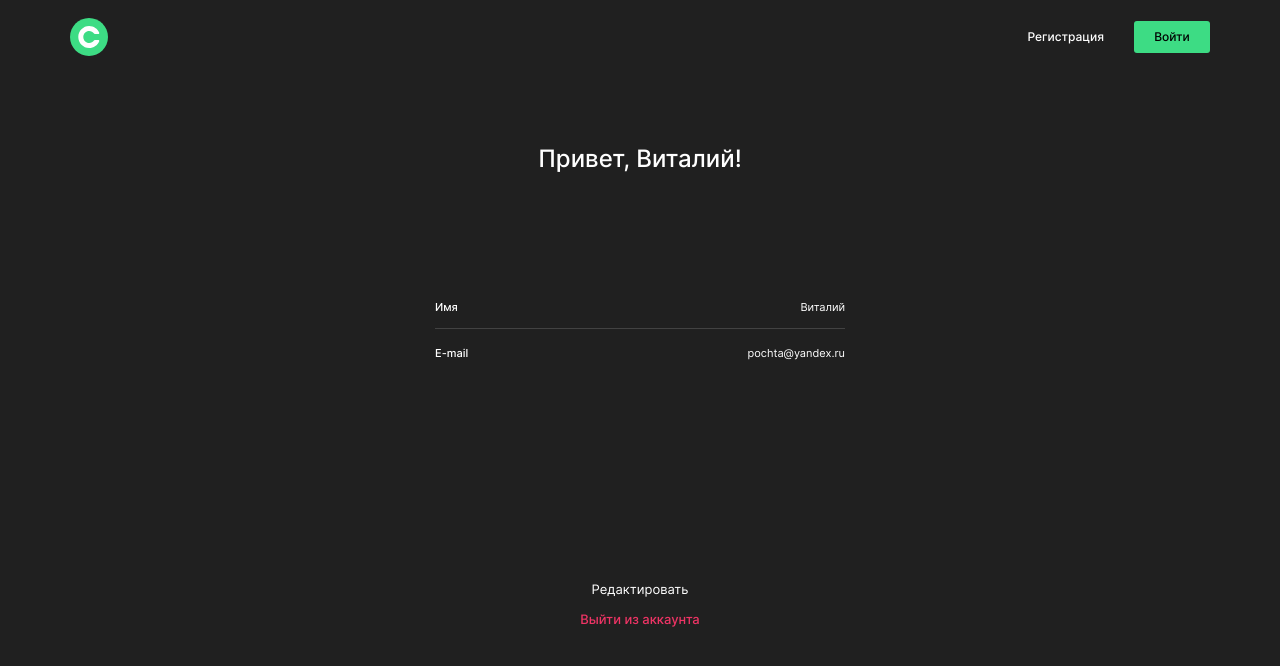
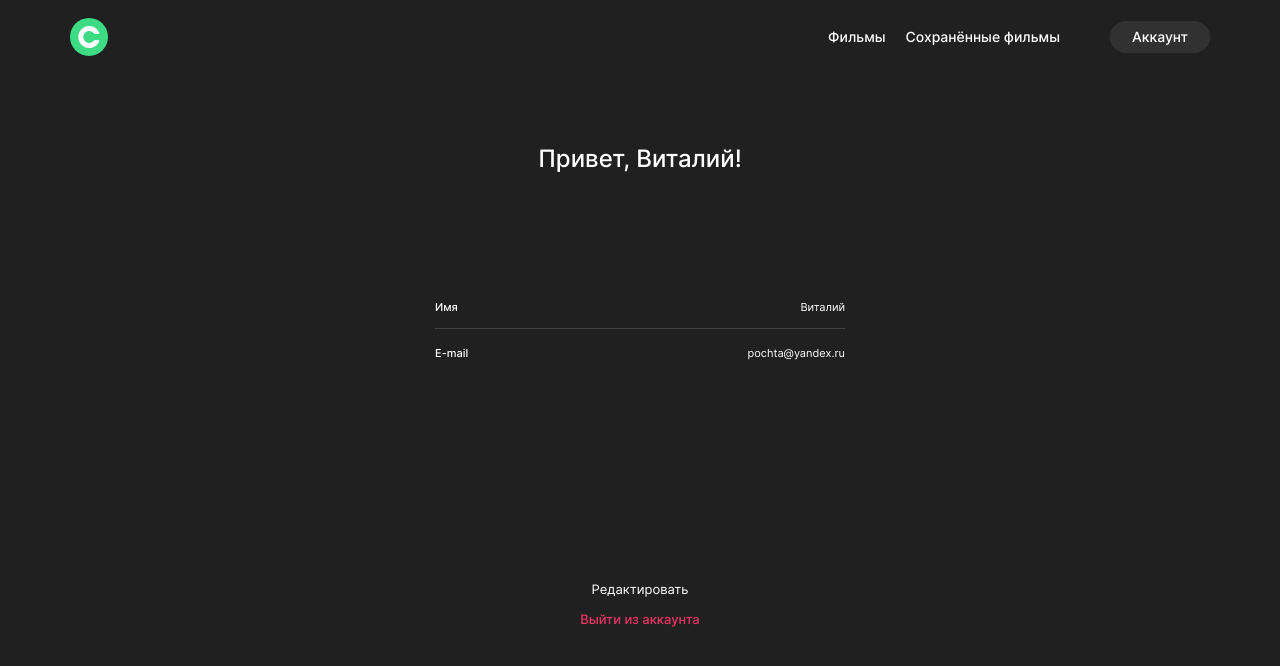
Before and after one commit to ilya-120/movies-explorer-frontend, a React (Create React App) app: page /profile in a window 1280 px wide. Shown: the top 666 px of the page. Built offline with nearby package versions, Linux system fonts and the light colour scheme.

Commit message:
"feat: сделал navigation menu этап 3 фронтенд"

```diff
--- a/src/components/App/App.js
+++ b/src/components/App/App.js
@@ -1,4 +1,4 @@
-import React from 'react';
+import React, { useState } from 'react';
 import { Route, Routes } from 'react-router-dom';
 import Main from '../Main/Main';
 import NotFound from '../NotFound/NotFound';
@@ -8,6 +8,13 @@ import './App.css';
 import Profile from '../Profile/Profile';
 
 function App() {
+
+  const [isMenuOpen, setMenuOpen] = useState(false);
+
+  function handleMenuOpen() {
+    setMenuOpen(!isMenuOpen);
+  }
+
   return (
     <div className="root">
       <Routes>
@@ -29,11 +36,13 @@ function App() {
                 loggedIn={true}
                 userName={'Виталий'}
                 email={'pochta@yandex.ru'}
+                isMenuOpen={isMenuOpen}
+                onClicOpen={handleMenuOpen}
               />
             } />
           <Route path="/"
             element={
-              <Main loggedIn={false} />
+              <Main />
             } />
           <Route path="*"
             element={
--- a/src/components/Header/Header.js
+++ b/src/components/Header/Header.js
@@ -4,7 +4,7 @@ import { Link } from 'react-router-dom';
 import Navigation from '../Navigation/Navigation';
 import './Header.css';
 
-function Header({ loggedIn }) {
+function Header({ loggedIn, isMenuOpen, onClicOpen }) {
   return (
     <header className={`header ${loggedIn && 'header_isloggedIn'}`}>
       <Link to="/">
@@ -14,7 +14,11 @@ function Header({ loggedIn }) {
           className={`header__logo ${loggedIn && 'header__logo_isloggedIn'}`}
         />
       </Link>
-      <Navigation />
+      <Navigation
+        loggedIn={loggedIn}
+        isMenuOpen={isMenuOpen}
+        onClicOpen={onClicOpen}
+      />
     </header>
   )
 }
--- a/src/components/Main/Main.js
+++ b/src/components/Main/Main.js
@@ -7,10 +7,12 @@ import AboutMe from '../AboutMe/AboutMe';
 import Portfolio from '../Portfolio/Portfolio';
 import Footer from '../Footer/Footer';
 
-function Main({ loggedIn }) {
+function Main() {
   return (
     <>
-      <Header loggedIn={loggedIn} />
+      <Header
+        loggedIn={false}
+      />
       <Promo />
       <AboutProject />
       <Techs />
--- a/src/components/Navigation/Navigation.css
+++ b/src/components/Navigation/Navigation.css
@@ -62,3 +62,164 @@
     line-height: 1.6;
   }
 }
+
+.navigation__menu-button-null {
+  list-style-type: none;
+  padding: 0;
+  margin: 0;
+}
+
+.navigation__menu-button {
+  display: grid;
+  grid-auto-flow: row;
+  list-style-type: none;
+}
+
+.navigation__menu-button:hover {
+  opacity: 0.8;
+  transition: opacity 0.2s;
+  cursor: pointer;
+  z-index: 2;
+}
+
+@media screen and (max-width: 768px) {
+  .navigation__button_action_close {
+    width: 16px;
+    height: 16px;
+    background-image: url(../../images/Close-Icon.svg);
+    background-color: #202020;
+    background-repeat: no-repeat;
+    background-position: center;
+    background-size: cover;
+    z-index: 2;
+  }
+}
+
+@media screen and (max-width: 768px) {
+  .navigation__button_action_open {
+    width: 28px;
+    height: 7px;
+    background-color: #202020;
+    border-bottom: 3px solid #FFFFFF;
+    border-top: 3px solid #FFFFFF;
+    outline: none;
+    background: none;
+    list-style-type: none;
+  }
+
+  .navigation__button_action_open:last-of-type {
+    border-top: none;
+  }
+}
+
+.header__menu {
+  display: contents;
+}
+
+@media screen and (max-width: 768px) {
+  .header__menu {
+    display: none;
+  }
+}
+
+.header__button_isloggedIn {
+  width: 100px;
+  min-height: 32px;
+  border-radius: 20px;
+  background-color: #313131;
+}
+
+
+.header__button-text_isloggedIn {
+  color: #ffffff;
+  font-weight: 500;
+  font-size: 14px;
+  line-height: 1.14;
+}
+
+.header__link_isloggedIn {
+  font-weight: 500;
+  font-size: 14px;
+  line-height: 1.29;
+  margin-right: 20px;
+}
+
+.header__burger-menu {
+  display: none;
+}
+
+@media screen and (max-width: 768px) {
+  .header__burger-menu_activ {
+    width: 520px;
+    margin-right: 0;
+    min-height: 1024px;
+    display: flex;
+    flex-direction: column;
+    align-items: center;
+    position: fixed;
+    z-index: 1;
+    top: 0;
+    right: 0;
+    background-color: #202020;
+  }
+}
+
+.header__link_burger-menu_activ {
+  min-height: 28px;
+  font-weight: 500;
+  font-size: 18px;
+  line-height: 1.22;
+  border-bottom: 2px solid #ffffff;
+  margin-bottom: 22px;
+}
+
+.header__link_burger-menu {
+  min-height: 28px;
+  font-weight: 500;
+  font-size: 18px;
+  line-height: 1.22;
+  border: none;
+  margin-bottom: 22px;
+}
+
+.header__link_burger-menu:first-of-type {
+  margin-top: 159px;
+}
+
+.header__button_burger-menu {
+  margin: 594px auto 0;
+}
+
+@media screen and (max-width: 525px) {
+  .header__burger-menu_activ {
+    width: 320px;
+    margin-right: 0;
+    min-height: 780px;
+    display: flex;
+    flex-direction: column;
+    align-items: center;
+    position: fixed;
+    z-index: 1;
+    top: 0;
+    right: 0;
+    background-color: #202020;
+  }
+
+  .header__link_burger-menu:first-of-type {
+    margin-top: 153px;
+  }
+
+  .header__button_burger-menu {
+    margin: 419px auto 0;
+  }
+
+  .header__link_burger-menu_activ {
+    min-height: 31px;
+    margin-bottom: 15px;
+  }
+
+  .header__link_burger-menu {
+    min-height: 31px;
+    margin-bottom: 15px;
+  }
+}
--- a/src/components/Navigation/Navigation.js
+++ b/src/components/Navigation/Navigation.js
@@ -1,16 +1,39 @@
 import React from 'react';
 import { Link } from 'react-router-dom';
+import { NavLink } from 'react-router-dom';
 import './Navigation.css'
 
-function Navigation() {
+function Navigation({ loggedIn, isMenuOpen, onClicOpen }) {
   return (
     <nav className="navigation">
-      <>
-        <Link to="/signup" className="header__link">Регистрация</Link>
-        <Link to="/signin" className="header__button">
-          <p className="header__button-text">Войти</p>
+      <ul className={`navigation__menu-button-null ${loggedIn && 'navigation__menu-button'}`} onClick={onClicOpen}>
+        <li className={`${loggedIn && isMenuOpen && 'navigation__button_action_close'}`}></li>
+        <li className={`${loggedIn && !isMenuOpen && 'navigation__button_action_open'}`}></li>
+        <li className={`${loggedIn && !isMenuOpen && 'navigation__button_action_open'}`}></li>
+      </ul>
+      {!loggedIn ?
+        (<>
+          <Link to="/signup" className='header__link'>Регистрация</Link>
+          <Link to="/signin" className='header__button'>
+            <p className='header__button-text'>Войти</p>
+          </Link>
+        </>) : (<>
+          <div className="header__menu">
+            <Link to="/movies" className="header__link header__link_isloggedIn">Фильмы</Link>
+            <Link to="/saved-movies" className="header__link header__link_isloggedIn">Сохранённые фильмы</Link>
+            <Link to="/profile" className="header__button header__button_isloggedIn">
+              <p className='header__button-text header__button-text_isloggedIn'>Аккаунт</p>
+            </Link>
+          </div>
+        </>)}
+      <div className={`header__burger-menu ${isMenuOpen && 'header__burger-menu_activ'}`}>
+        <NavLink to="/" className={(navData) => (navData.isActive ? 'header__link_burger-menu_activ header__link' : 'header__link_burger-menu header__link')}>Главная</NavLink>
+        <NavLink to="/movies" className={(navData) => (navData.isActive ? 'header__link_burger-menu_activ header__link' : 'header__link_burger-menu header__link')}>Фильмы</NavLink>
+        <NavLink to="/saved-movies" className={(navData) => (navData.isActive ? 'header__link_burger-menu_activ header__link' : 'header__link_burger-menu header__link')}>Сохранённые фильмы</NavLink>
+        <Link to="/profile" className="header__button header__button_isloggedIn header__button_burger-menu">
+          <p className='header__button-text header__button-text_isloggedIn'>Аккаунт</p>
         </Link>
-      </>
+      </div>
     </nav>
   )
 }
--- a/src/components/Profile/Profile.js
+++ b/src/components/Profile/Profile.js
@@ -4,12 +4,20 @@ import '../Login/Login.css';
 import Header from '../Header/Header.js';
 import { Link } from 'react-router-dom';
 
-function Profile({ loggedIn, userName, email }) {
+function Profile({ loggedIn, userName, email, isMenuOpen, onClicOpen }) {
+  function handleSubmit(evt) {
+    evt.preventDefault();
+  }
   return (
     <>
-      <Header loggedIn={loggedIn} />
+      <Header
+        loggedIn={loggedIn}
+        isMenuOpen={isMenuOpen}
+        onClicOpen={onClicOpen}
+      />
       <section className="profile">
         <form className="form profile__form"
+          onSubmit={handleSubmit}
           noValidate
         >
           <h2 className="profile__title">Привет, {userName}!</h2>
```
Also changed, not shown: src/components/NavTab/NavTab.css (deleted), src/components/NavTab/NavTab.js (deleted), src/images/Close-Icon.svg (added).
